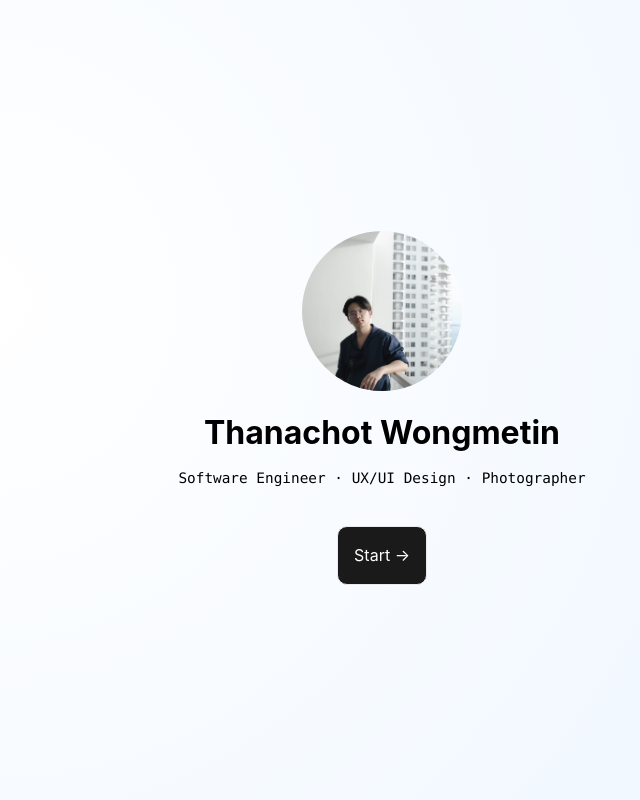
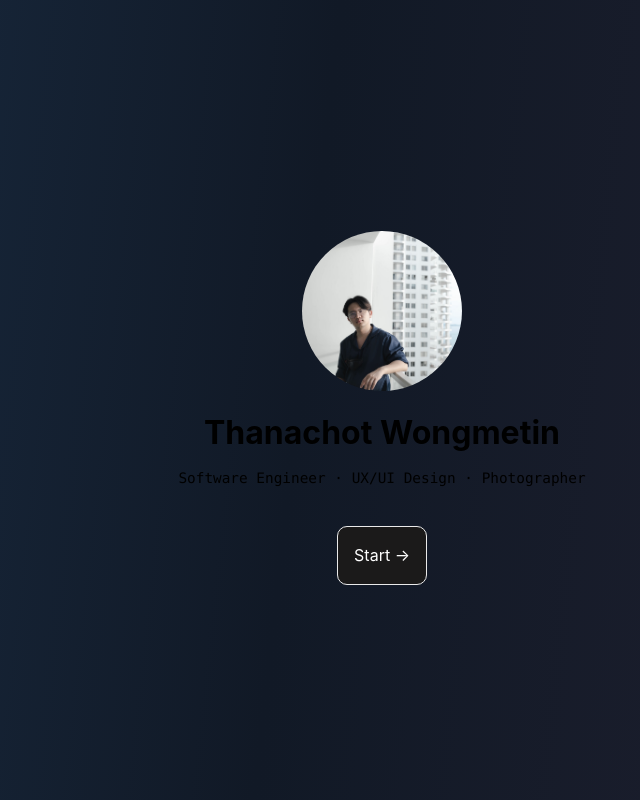
Before and after one commit to ThanachotD/thanachot.github.io, a Next.js app: page / in a window 1280 px wide. Shown: the whole page, without its empty margins (258-898 px from the left). Built offline with nearby package versions, Linux system fonts and the light colour scheme.

Commit message:
update css

```diff
--- a/styles/globals.css
+++ b/styles/globals.css
@@ -6,6 +6,7 @@ body {
     Ubuntu, Cantarell, Fira Sans, Droid Sans, Helvetica Neue, sans-serif;
   line-height: 1.6;
   background: radial-gradient(circle at 18.7% 37.8% , rgb(255, 255, 255) 0%, rgb(238,246,255) 90%);
+  background: linear-gradient(96.2deg, rgb(23,39,59) 10.4%, rgb(17,25,38) 43.8%, rgb(34,33,49) 105.8%);
 }
 
 a {
```
